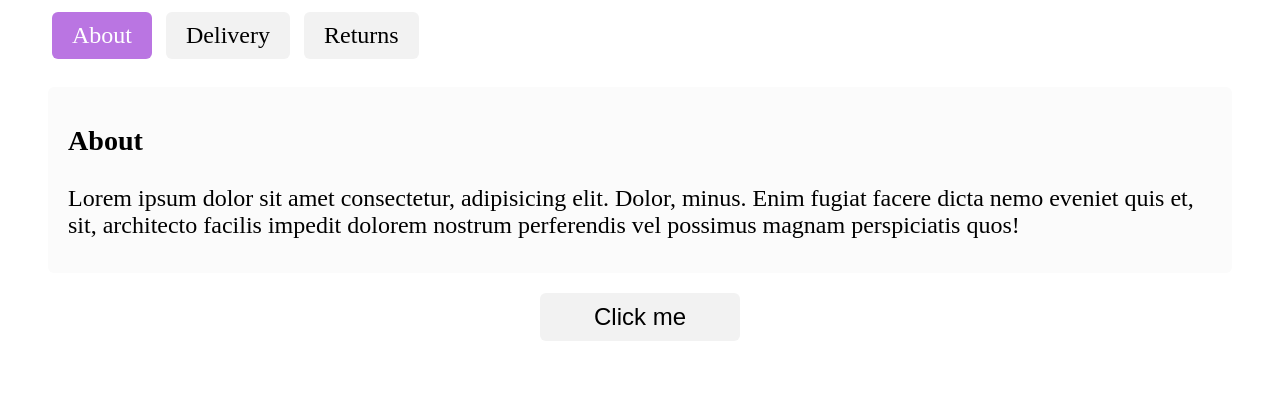
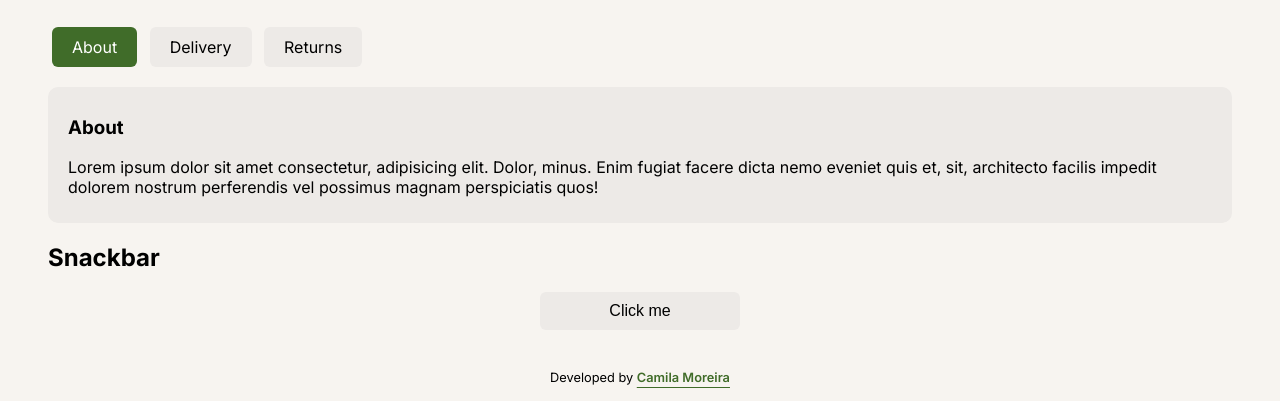
Before and after one commit to camilammoreira/ui-library, a website built with webpack: page dist/index.html in a window 1280 px wide. Shown: the part 407-808 px from the top of the page. Built offline with Linux system fonts and the light colour scheme.

Commit message:
UI style changes

```diff
--- a/src/index.js
+++ b/src/index.js
@@ -23,7 +23,7 @@ const snackbar = new Snackbar();
 snackbar.init();
 
 document.querySelector(".snackbar-trigger").addEventListener("click", () => {
-    snackbar.show("you clicked me! :)")
+    snackbar.show("You clicked me :)")
 }
 
 )
--- a/src/ui/styles/main.css
+++ b/src/ui/styles/main.css
@@ -1,12 +1,18 @@
+@import url('https://fonts.googleapis.com/css2?family=Inter:ital,opsz,wght@0,14..32,100..900;1,14..32,100..900&display=swap');
+
 :root {
-    --highlight: #ba75e2;
+    --highlight: #406C29;
     --highlight-text: #fff;
-    --bg-dark-color: #f2f2f2;
-    --bg-light-color: #fbfbfb;
+    --bg-dark-color: #edeae7;
+    --bg-light-color: #F7F4F0;
+    --main-font: "Inter", "Arial, sans-sefif";
+    --text-color: #3C799E;
 }
 
 body {
-    font-size: 1.5rem;
+    font-size: 1rem;
+    font-family: var(--main-font);
+    background-color: var(--bg-light-color);
 }
 
 .container {
@@ -30,3 +36,21 @@ button:hover {
     background: var(--highlight);
     color: var(--highlight-text);
 }
+
+footer {
+    margin: 1rem 0;
+    font-size: .8rem;
+    text-align: center;
+}
+
+footer a {
+    color: var(--highlight);
+    font-weight: 600;
+    text-underline-offset: .3rem;
+    transition: 300ms;
+}
+
+footer a:hover {
+    text-underline-offset: .5rem;
+    transition: 300ms;
+}
--- a/src/ui/styles/snackbar.css
+++ b/src/ui/styles/snackbar.css
@@ -7,7 +7,7 @@
     /* set the start position to the middle of the screen */
     left: 50%;
     top: 0;
-    border-radius: 0 0 5px 5px;
+    border-radius: 0 0 6px 6px;
     box-shadow: 1px 3px 5px rgba(0, 0, 0, 0.2);
     background: var(--highlight);
     text-align: center;
--- a/src/ui/styles/tabs.css
+++ b/src/ui/styles/tabs.css
@@ -19,9 +19,9 @@
 }
 
 .tabs .content {
-    background: var(--bg-light-color);
+    background: var(--bg-dark-color);
     padding: 10px 20px;
-    border-radius: 6px;
+    border-radius: 10px;
     display: none;
 }
 
```
Also changed, not shown: dist/assets/bundle.js, dist/index.html.
